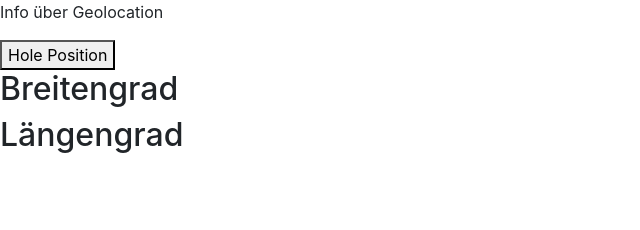
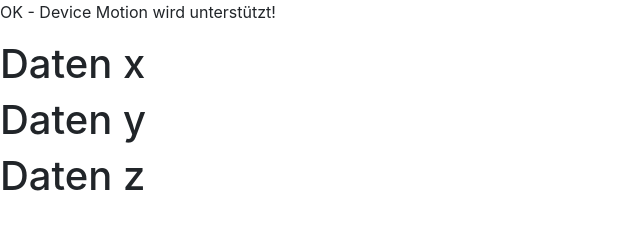
Before and after one commit to nstrassburger/test, a plain HTML site: page index.html in a window 1280 px wide. Shown: the whole page, without its empty margins (0-640 px from the left). Drawn offline with nearby package versions, Linux system fonts and the light colour scheme.

Commit message:
Update index.html

```diff
--- a/index.html
+++ b/index.html
@@ -11,11 +11,11 @@
 </head>
 
 <body>
-    <p id="geoSupported"> Info über Geolocation</p>
-    <button id="meinButton">Hole Position</button>
-    <h2 id="breite"> Breitengrad</h2>
-    <h2 id="laenge"> Längengrad</h2>
-    <script src="geoloc.js"></script>
+    <p id="dmeSupported"> Info über Device Motion</p>
+    <h1 id="xBeschl"> Daten x</h1>
+    <h1 id="yBeschl"> Daten y</h1>
+    <h1 id="zBeschl"> Daten z</h1>
+    <script src="devicemotion.js"></script>
 </body>
 
 </html>
```
